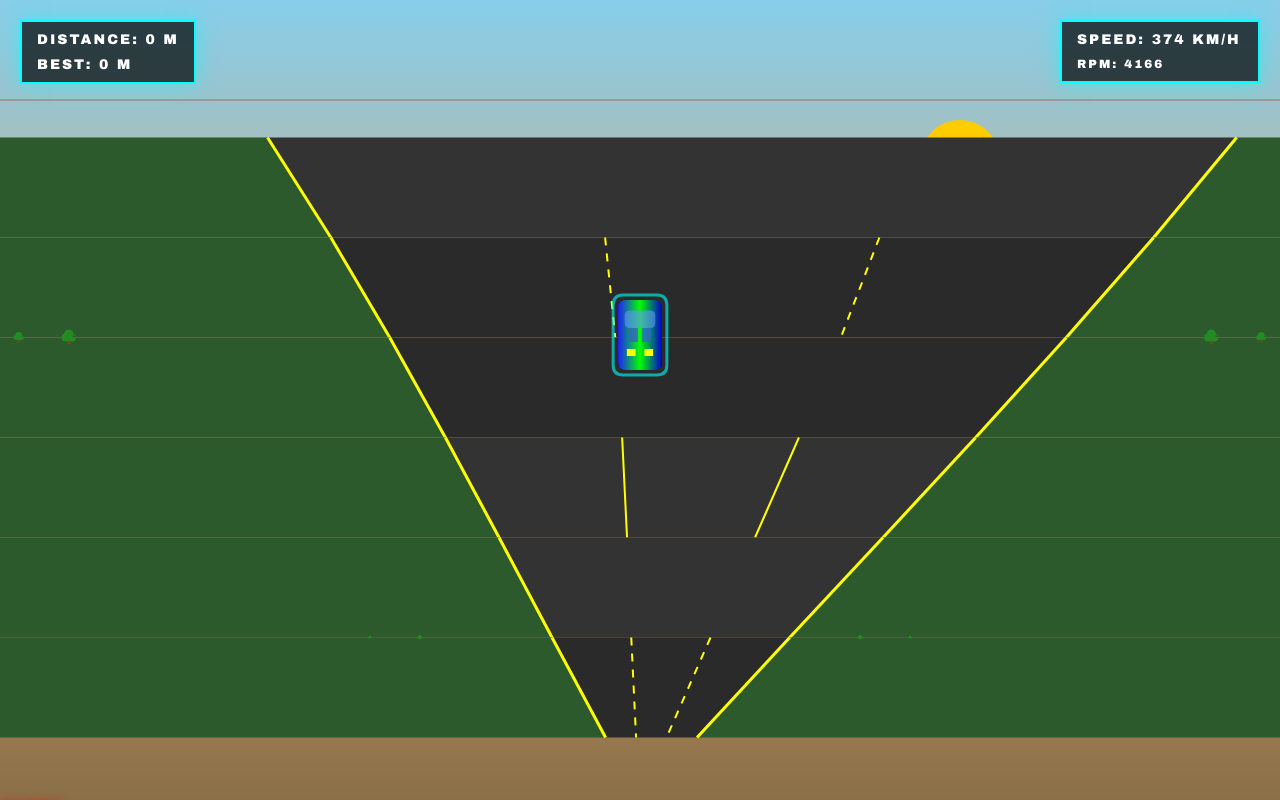
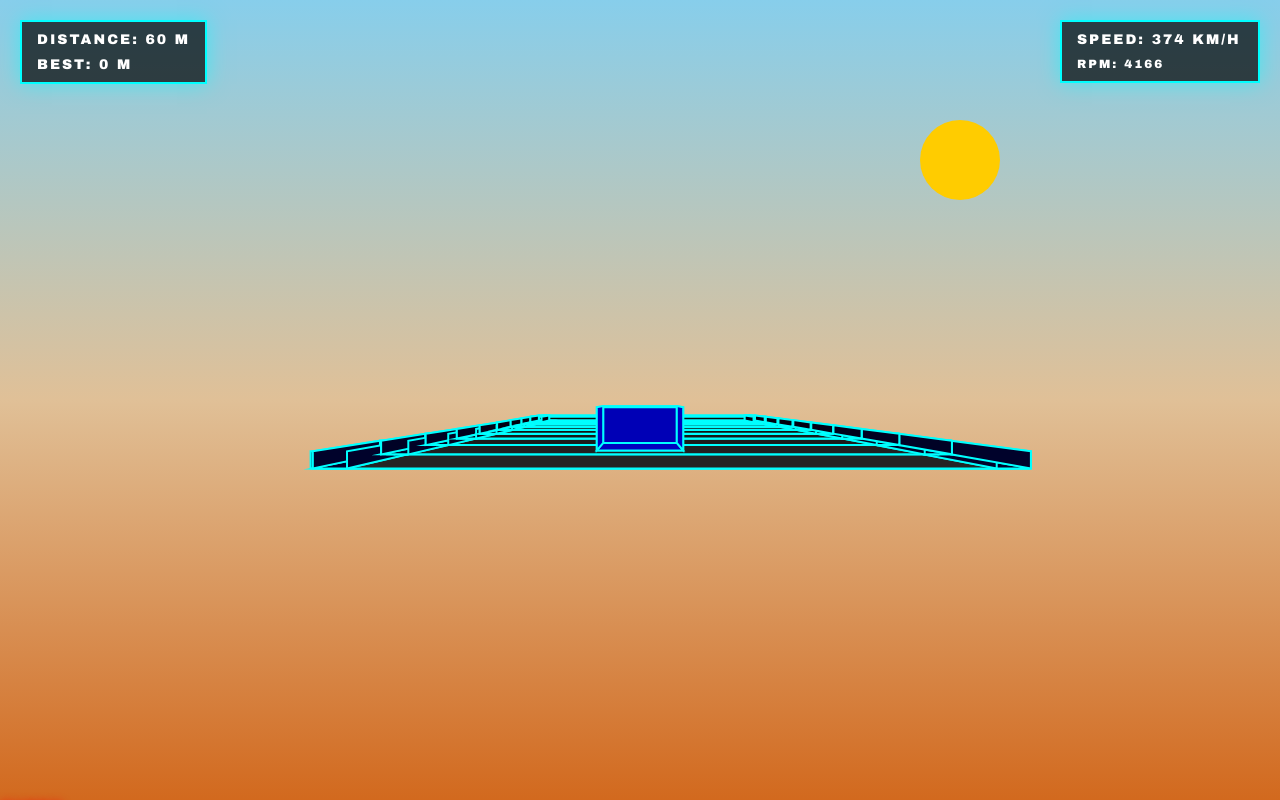
Before and after one commit to SHIBAxSHIBOOO/retro-car-game, a plain HTML site: page index.html in a window 1280 px wide. Both pictures are taken after a click on the button "START GAME". Drawn offline with Linux system fonts and the light colour scheme.

Commit message:
Complete 3D overhaul: Real 3D cube rendering with perspective camera system - no sprites!

```diff
--- a/index.html
+++ b/index.html
@@ -295,9 +295,162 @@
       canvas.height = window.innerHeight;
     });
 
+    // ==================== SIMPLE 3D ENGINE ====================
+    class Vec3 {
+      constructor(x = 0, y = 0, z = 0) {
+        this.x = x;
+        this.y = y;
+        this.z = z;
+      }
+
+      add(v) {
+        return new Vec3(this.x + v.x, this.y + v.y, this.z + v.z);
+      }
+
+      sub(v) {
+        return new Vec3(this.x - v.x, this.y - v.y, this.z - v.z);
+      }
+
+      scale(s) {
+        return new Vec3(this.x * s, this.y * s, this.z * s);
+      }
+    }
+
+    class Cube {
+      constructor(x, y, z, width, height, depth, color) {
+        this.pos = new Vec3(x, y, z);
+        this.w = width;
+        this.h = height;
+        this.d = depth;
+        this.color = color;
+        this.rotX = 0;
+        this.rotY = 0;
+        this.rotZ = 0;
+      }
+
+      getVertices() {
+        const hw = this.w / 2;
+        const hh = this.h / 2;
+        const hd = this.d / 2;
+
+        let vertices = [
+          new Vec3(-hw, -hh, -hd),
+          new Vec3(hw, -hh, -hd),
+          new Vec3(hw, hh, -hd),
+          new Vec3(-hw, hh, -hd),
+          new Vec3(-hw, -hh, hd),
+          new Vec3(hw, -hh, hd),
+          new Vec3(hw, hh, hd),
+          new Vec3(-hw, hh, hd)
+        ];
+
+        // Rotation X
+        let cosX = Math.cos(this.rotX);
+        let sinX = Math.sin(this.rotX);
+        vertices = vertices.map(v => {
+          let ny = v.y * cosX - v.z * sinX;
+          let nz = v.y * sinX + v.z * cosX;
+          return new Vec3(v.x, ny, nz);
+        });
+
+        // Rotation Y
+        let cosY = Math.cos(this.rotY);
+        let sinY = Math.sin(this.rotY);
+        vertices = vertices.map(v => {
+          let nx = v.x * cosY + v.z * sinY;
+          let nz = -v.x * sinY + v.z * cosY;
+          return new Vec3(nx, v.y, nz);
+        });
+
+        // Rotation Z
+        let cosZ = Math.cos(this.rotZ);
+        let sinZ = Math.sin(this.rotZ);
+        vertices = vertices.map(v => {
+          let nx = v.x * cosZ - v.y * sinZ;
+          let ny = v.x * sinZ + v.y * cosZ;
+          return new Vec3(nx, ny, v.z);
+        });
+
+        // Translate
+        return vertices.map(v => v.add(this.pos));
+      }
+
+      project(camera) {
+        const vertices = this.getVertices();
+        const projected = [];
+
+        for (let v of vertices) {
+          const rel = v.sub(camera);
+          if (rel.z <= 0.1) continue; // Behind camera
+
+          const scale = camera.z / (rel.z + 300);
+          const x = canvas.width / 2 + rel.x * scale;
+          const y = canvas.height / 2 - rel.y * scale;
+          const z = rel.z;
+
+          projected.push({ x, y, z, original: rel });
+        }
+
+        return projected;
+      }
+    }
+
+    function drawCube3D(cube, camera) {
+      const proj = cube.project(camera);
+      if (proj.length === 0) return;
+
+      // Draw cube faces
+      const edges = [
+        [0, 1], [1, 2], [2, 3], [3, 0], // Front
+        [4, 5], [5, 6], [6, 7], [7, 4], // Back
+        [0, 4], [1, 5], [2, 6], [3, 7]  // Sides
+      ];
+
+      ctx.strokeStyle = '#0ff';
+      ctx.lineWidth = 2;
+      ctx.fillStyle = cube.color;
+
+      // Simple face rendering
+      const faces = [
+        [0, 1, 2, 3], // Front
+        [4, 5, 6, 7], // Back
+        [0, 1, 5, 4], // Bottom
+        [3, 2, 6, 7], // Top
+        [0, 3, 7, 4], // Left
+        [1, 2, 6, 5]  // Right
+      ];
+
+      for (let face of faces) {
+        if (face.every(i => i < proj.length)) {
+          ctx.beginPath();
+          ctx.moveTo(proj[face[0]].x, proj[face[0]].y);
+          for (let i = 1; i < face.length; i++) {
+            ctx.lineTo(proj[face[i]].x, proj[face[i]].y);
+          }
+          ctx.closePath();
+
+          // Calculate face brightness based on depth
+          const avgZ = face.reduce((sum, i) => sum + proj[i].z, 0) / face.length;
+          const brightness = Math.max(0.3, 1 - avgZ / 1000);
+
+          ctx.fillStyle = adjustBrightness(cube.color, brightness);
+          ctx.fill();
+          ctx.stroke();
+        }
+      }
+    }
+
+    function adjustBrightness(color, brightness) {
+      const c = parseInt(color.replace('#', ''), 16);
+      const r = Math.floor(((c >> 16) & 255) * brightness);
+      const g = Math.floor(((c >> 8) & 255) * brightness);
+      const b = Math.floor((c & 255) * brightness);
+      return `rgb(${r},${g},${b})`;
+    }
+
     // ==================== GAME STATE ====================
     const gameState = {
-      mode: 'menu', // menu, playing, gameover
+      mode: 'menu',
       distance: 0,
       speed: 0,
       targetSpeed: 0,
@@ -326,57 +479,23 @@
       space: false
     };
 
-    // ==================== 3D ROAD SYSTEM ====================
     const roadSegments = [];
-    const roadConfig = {
-      segmentLength: 100,
-      roadWidth: 300,
-      lanes: 3,
-      laneWidth: 100
-    };
+    const obstacles = [];
+    const camera = new Vec3(0, 30, 0);
 
-    const obstacles = [];
+    // ==================== ROAD GENERATION ====================
+    function generateRoad() {
+      roadSegments.length = 0;
+      for (let i = -50; i < 150; i++) {
+        const z = i * 100;
+        const wobble = Math.sin(i * 0.15) * 20;
 
-    function generateRoadSegments() {
-      roadSegments.length = 0;
-      for (let i = 0; i < 150; i++) {
-        roadSegments.push({
-          z: i * roadConfig.segmentLength,
-          wobble: Math.sin(i * 0.15) * 40,
-          width: roadConfig.roadWidth,
-          curve: Math.sin(i * 0.08) * 0.3
-        });
+        const leftEdge = new Cube(wobble - 200, -5, z, 20, 10, 100, '#333');
+        const rightEdge = new Cube(wobble + 200, -5, z, 20, 10, 100, '#333');
+        const road = new Cube(wobble, -5, z, 400, 10, 100, '#2a2a2a');
+
+        roadSegments.push({ left: leftEdge, right: rightEdge, road: road, z });
       }
-    }
-
-    function screenToRoad(x, z) {
-      const depth = z / (canvas.height - 100);
-      const horizonY = 100;
-      const centerX = canvas.width / 2;
-      const screenY = horizonY + depth * (canvas.height - horizonY);
-      const roadScreenWidth = (1 - depth) * canvas.width * 0.8;
-
-      return {
-        x: ((x - centerX) / roadScreenWidth) * roadConfig.roadWidth,
-        screenY: screenY
-      };
-    }
-
-    function roadToScreen(x, z) {
-      const depth = z / (canvas.height - 100);
-      if (depth <= 0 || depth >= 1) return null;
-
-      const horizonY = 100;
-      const centerX = canvas.width / 2;
-      const roadScreenWidth = (1 - depth) * canvas.width * 0.8;
-      const screenY = horizonY + depth * (canvas.height - horizonY);
-      const screenX = centerX + (x / roadConfig.roadWidth) * roadScreenWidth;
-
-      return {
-        x: screenX,
-        y: screenY,
-        width: roadScreenWidth
-      };
     }
 
     // ==================== RENDERING ====================
@@ -389,258 +508,91 @@
         gradient.addColorStop(1, '#0f3460');
       } else {
         gradient.addColorStop(0, '#87ceeb');
-        gradient.addColorStop(0.5, '#d4a574');
-        gradient.addColorStop(1, '#8b6f47');
+        gradient.addColorStop(0.5, '#e0c097');
+        gradient.addColorStop(1, '#d2691e');
       }
 
       ctx.fillStyle = gradient;
       ctx.fillRect(0, 0, canvas.width, canvas.height);
 
       // Sun/Moon
-      const sunX = canvas.width * 0.75;
-      const sunY = canvas.height * 0.2;
       ctx.fillStyle = config.nightMode ? '#e0e0e0' : '#ffcc00';
       ctx.beginPath();
-      ctx.arc(sunX, sunY, 40, 0, Math.PI * 2);
+      ctx.arc(canvas.width * 0.75, canvas.height * 0.2, 40, 0, Math.PI * 2);
       ctx.fill();
+    }
 
-      // Stars
-      if (config.nightMode) {
-        ctx.fillStyle = '#fff';
-        for (let i = 0; i < 100; i++) {
-          const x = (i * 73.5) % canvas.width;
-          const y = ((i * 97.3) % 80) + 10;
-          ctx.fillRect(x, y, 1, 1);
+    function drawGame() {
+      drawBackground();
+
+      // Update camera
+      camera.x = gameState.playerLane * 100 - 100;
+      camera.z = gameState.roadPosition;
+      camera.y = 30;
+
+      // Draw road
+      for (let seg of roadSegments) {
+        if (Math.abs(seg.z - camera.z) < 1000) {
+          drawCube3D(seg.road, camera);
+          drawCube3D(seg.left, camera);
+          drawCube3D(seg.right, camera);
         }
       }
 
-      // Horizon line
-      ctx.strokeStyle = config.nightMode ? '#333' : '#999';
-      ctx.lineWidth = 2;
-      ctx.beginPath();
-      ctx.moveTo(0, 100);
-      ctx.lineTo(canvas.width, 100);
-      ctx.stroke();
-    }
-
-    function drawRoad3D() {
-      const cameraZ = gameState.roadPosition;
-      const cameraX = gameState.playerLane * roadConfig.laneWidth - roadConfig.roadWidth / 2;
-
-      for (let i = 0; i < roadSegments.length; i++) {
-        const seg = roadSegments[i];
-        const nextSeg = roadSegments[i + 1] || seg;
-
-        const relZ = seg.z - cameraZ;
-        const nextRelZ = nextSeg.z - cameraZ;
-
-        if (relZ > canvas.height || nextRelZ < 0) continue;
-
-        const road1 = roadToScreen(seg.wobble, relZ);
-        const road2 = roadToScreen(nextSeg.wobble, nextRelZ);
-
-        if (!road1 || !road2) continue;
-
-        // Road surface
-        ctx.fillStyle = (Math.floor(i / 2) % 2) === 0 ? '#2a2a2a' : '#333';
-        ctx.beginPath();
-        ctx.moveTo(road1.x - road1.width / 2, road1.y);
-        ctx.lineTo(road1.x + road1.width / 2, road1.y);
-        ctx.lineTo(road2.x + road2.width / 2, road2.y);
-        ctx.lineTo(road2.x - road2.width / 2, road2.y);
-        ctx.closePath();
-        ctx.fill();
-
-        // Grass/shoulders
-        ctx.fillStyle = config.nightMode ? '#1a3a1a' : '#2d5a2d';
-        ctx.beginPath();
-        ctx.moveTo(0, road1.y);
-        ctx.lineTo(road1.x - road1.width / 2, road1.y);
-        ctx.lineTo(road2.x - road2.width / 2, road2.y);
-        ctx.lineTo(0, road2.y);
-        ctx.closePath();
-        ctx.fill();
-
-        ctx.beginPath();
-        ctx.moveTo(canvas.width, road1.y);
-        ctx.lineTo(road1.x + road1.width / 2, road1.y);
-        ctx.lineTo(road2.x + road2.width / 2, road2.y);
-        ctx.lineTo(canvas.width, road2.y);
-        ctx.closePath();
-        ctx.fill();
-
-        // Lane lines
-        if (i % 2 === 0) {
-          ctx.strokeStyle = config.nightMode ? '#444' : '#ffff00';
-          ctx.lineWidth = 2;
-
-          for (let lane = 1; lane < roadConfig.lanes; lane++) {
-            const laneX1 = road1.x - road1.width / 2 + (lane / roadConfig.lanes) * road1.width;
-            const laneX2 = road2.x - road2.width / 2 + (lane / roadConfig.lanes) * road2.width;
-
-            ctx.setLineDash(i % 4 === 0 ? [8, 8] : []);
-            ctx.beginPath();
-            ctx.moveTo(laneX1, road1.y);
-            ctx.lineTo(laneX2, road2.y);
-            ctx.stroke();
-            ctx.setLineDash([]);
-          }
-        }
-
-        // Edge lines
-        ctx.strokeStyle = config.nightMode ? '#666' : '#ffff00';
-        ctx.lineWidth = 3;
-        ctx.beginPath();
-        ctx.moveTo(road1.x - road1.width / 2, road1.y);
-        ctx.lineTo(road2.x - road2.width / 2, road2.y);
-        ctx.stroke();
-        ctx.beginPath();
-        ctx.moveTo(road1.x + road1.width / 2, road1.y);
-        ctx.lineTo(road2.x + road2.width / 2, road2.y);
-        ctx.stroke();
+      // Draw obstacles
+      for (let obs of obstacles) {
+        drawCube3D(obs.cube, camera);
       }
 
-      // Trees
-      drawTrees3D();
-    }
+      // Draw player car
+      const playerCar = new Cube(
+        gameState.playerLane * 100 - 100,
+        10,
+        gameState.roadPosition + 200,
+        60,
+        30,
+        80,
+        '#0f0'
+      );
+      drawCube3D(playerCar, camera);
 
-    function drawTrees3D() {
-      const cameraZ = gameState.roadPosition;
+      // Speed lines
+      if (gameState.speed > 300) {
+        ctx.strokeStyle = `rgba(0, 255, 255, ${(gameState.speed - 300) / 300 * 0.5})`;
+        ctx.lineWidth = 3;
+        for (let i = 0; i < 5; i++) {
+          const offset = (gameState.roadPosition * 2 + i * 100) % canvas.height;
+          ctx.beginPath();
+          ctx.moveTo(0, offset);
+          ctx.lineTo(canvas.width, offset);
+          ctx.stroke();
+        }
+      }
 
-      for (let i = 0; i < 30; i++) {
-        const treeZ = i * 300;
-        const relZ = treeZ - cameraZ;
-
-        if (relZ > canvas.height || relZ < 0) continue;
-
-        const leftPos = roadToScreen(-roadConfig.roadWidth * 0.8, relZ);
-        const rightPos = roadToScreen(roadConfig.roadWidth * 0.8, relZ);
-
-        if (!leftPos || !rightPos) continue;
-
-        const scale = leftPos.width / canvas.width * 0.5;
-
-        // Left trees
-        drawTree(leftPos.x - 30, leftPos.y, scale);
-        drawTree(leftPos.x - 80, leftPos.y, scale * 0.7);
-
-        // Right trees
-        drawTree(rightPos.x + 30, rightPos.y, scale);
-        drawTree(rightPos.x + 80, rightPos.y, scale * 0.7);
+      // Crash flash
+      if (gameState.crashed) {
+        ctx.fillStyle = 'rgba(255, 0, 0, 0.3)';
+        ctx.fillRect(0, 0, canvas.width, canvas.height);
       }
-    }
-
-    function drawTree(x, y, scale) {
-      const w = 30 * scale;
-      const h = 60 * scale;
-
-      // Trunk
-      ctx.fillStyle = '#8b4513';
-      ctx.fillRect(x - w * 0.15, y, w * 0.3, h * 0.4);
-
-      // Foliage
-      ctx.fillStyle = config.nightMode ? '#1a4a1a' : '#228b22';
-      ctx.beginPath();
-      ctx.arc(x, y - h * 0.2, w * 0.6, 0, Math.PI * 2);
-      ctx.arc(x - w * 0.4, y, w * 0.5, 0, Math.PI * 2);
-      ctx.arc(x + w * 0.4, y, w * 0.5, 0, Math.PI * 2);
-      ctx.fill();
-    }
-
-    function drawCar3D(x, z, color, isPlayer = false) {
-      const roadPos = roadToScreen(x, z - gameState.roadPosition);
-      if (!roadPos) return;
-
-      const depth = (z - gameState.roadPosition) / canvas.height;
-      const scale = Math.max(0.3, 1 - depth * 0.5);
-
-      const w = 50 * scale;
-      const h = 80 * scale;
-
-      // Shadow
-      ctx.fillStyle = 'rgba(0,0,0,0.5)';
-      ctx.fillRect(roadPos.x - w / 2, roadPos.y + h * 0.8, w, h * 0.15);
-
-      // Car body
-      const gradient = ctx.createLinearGradient(roadPos.x - w / 2, roadPos.y, roadPos.x + w / 2, roadPos.y);
-      gradient.addColorStop(0, lighten(color, 30));
-      gradient.addColorStop(0.5, color);
-      gradient.addColorStop(1, darken(color, 30));
-
-      ctx.fillStyle = gradient;
-      roundRect(roadPos.x - w / 2, roadPos.y, w, h, 8);
-      ctx.fill();
-
-      // Windshield
-      ctx.fillStyle = 'rgba(100, 150, 255, 0.6)';
-      roundRect(roadPos.x - w * 0.35, roadPos.y + h * 0.15, w * 0.7, h * 0.25, 5);
-      ctx.fill();
-
-      // Windows
-      ctx.fillStyle = 'rgba(50, 100, 200, 0.8)';
-      ctx.fillRect(roadPos.x - w * 0.25, roadPos.y + h * 0.4, w * 0.2, h * 0.2);
-      ctx.fillRect(roadPos.x + w * 0.05, roadPos.y + h * 0.4, w * 0.2, h * 0.2);
-
-      // Headlights
-      ctx.fillStyle = '#ffff00';
-      ctx.fillRect(roadPos.x - w * 0.3, roadPos.y + h * 0.7, w * 0.2, h * 0.1);
-      ctx.fillRect(roadPos.x + w * 0.1, roadPos.y + h * 0.7, w * 0.2, h * 0.1);
-
-      if (isPlayer) {
-        // Player glow
-        ctx.strokeStyle = '#0ff';
-        ctx.lineWidth = 3;
-        ctx.globalAlpha = 0.6;
-        roundRect(roadPos.x - w / 2 - 5, roadPos.y - 5, w + 10, h + 10, 10);
-        ctx.stroke();
-        ctx.globalAlpha = 1;
-      }
-    }
-
-    function roundRect(x, y, w, h, r) {
-      ctx.beginPath();
-      ctx.moveTo(x + r, y);
-      ctx.lineTo(x + w - r, y);
-      ctx.quadraticCurveTo(x + w, y, x + w, y + r);
-      ctx.lineTo(x + w, y + h - r);
-      ctx.quadraticCurveTo(x + w, y + h, x + w - r, y + h);
-      ctx.lineTo(x + r, y + h);
-      ctx.quadraticCurveTo(x, y + h, x, y + h - r);
-      ctx.lineTo(x, y + r);
-      ctx.quadraticCurveTo(x, y, x + r, y);
-      ctx.closePath();
-    }
-
-    function lighten(color, amount) {
-      const c = parseInt(color.replace('#', ''), 16);
-      const r = Math.min(255, ((c >> 16) & 255) + amount);
-      const g = Math.min(255, ((c >> 8) & 255) + amount);
-      const b = Math.min(255, (c & 255) + amount);
-      return `rgb(${r},${g},${b})`;
-    }
-
-    function darken(color, amount) {
-      const c = parseInt(color.replace('#', ''), 16);
-      const r = Math.max(0, ((c >> 16) & 255) - amount);
-      const g = Math.max(0, ((c >> 8) & 255) - amount);
-      const b = Math.max(0, (c & 255) - amount);
-      return `rgb(${r},${g},${b})`;
     }
 
     // ==================== GAME LOGIC ====================
     function spawnObstacle() {
+      const lane = Math.floor(Math.random() * 3);
+      const colors = ['#ff6b6b', '#ff9ff3', '#54a0ff', '#48dbfb', '#1dd1a1', '#ffa502'];
+      const z = gameState.roadPosition + canvas.height + 500;
+
       obstacles.push({
-        lane: Math.floor(Math.random() * 3),
-        z: gameState.roadPosition + canvas.height + 100,
+        lane,
+        z,
         speed: gameState.speed * (0.6 + Math.random() * 0.3),
-        color: ['#ff6b6b', '#ff9ff3', '#54a0ff', '#48dbfb', '#1dd1a1', '#ffa502'][Math.floor(Math.random() * 6)]
+        cube: new Cube(lane * 100 - 100, 10, z, 60, 30, 80, colors[Math.floor(Math.random() * colors.length)])
       });
     }
 
     function updateGame(deltaTime) {
       const dt = deltaTime / 1000;
 
-      // Speed calculation
       const baseSpeed = 150 + config.speedMult * 100;
 
       if (input.up) {
@@ -658,12 +610,10 @@
       gameState.speed += (gameState.targetSpeed - gameState.speed) * 0.1;
       gameState.roadPosition += gameState.speed * dt;
 
-      // Generate turbo
       if (!input.up && gameState.turbo < gameState.maxTurbo) {
         gameState.turbo += deltaTime * 0.02;
       }
 
-      // Lane change
       if (input.left) {
         gameState.targetLane = Math.max(0, gameState.targetLane - 1);
         input.left = false;
@@ -675,74 +625,34 @@
 
       gameState.playerLane += (gameState.targetLane - gameState.playerLane) * 0.15;
 
-      // Obstacle spawning
       if (Math.random() < 0.02 * config.trafficMult) {
         spawnObstacle();
       }
 
-      // Update obstacles
       for (let i = obstacles.length - 1; i >= 0; i--) {
         const obs = obstacles[i];
         obs.z += obs.speed * dt;
+        obs.cube.pos.z = obs.z;
 
-        if (obs.z > gameState.roadPosition + canvas.height + 200) {
+        if (obs.z > gameState.roadPosition + 1000) {
           obstacles.splice(i, 1);
           gameState.distance += 10;
           continue;
         }
 
-        // Collision
         if (!config.noCollide) {
-          const relZ = obs.z - gameState.roadPosition;
-          if (relZ > -100 && relZ < 150) {
-            const obsPosX = obs.lane * roadConfig.laneWidth - roadConfig.roadWidth / 2 + roadConfig.laneWidth / 2;
-            const playerPosX = gameState.playerLane * roadConfig.laneWidth - roadConfig.roadWidth / 2 + roadConfig.laneWidth / 2;
-
-            if (Math.abs(obsPosX - playerPosX) < 30) {
+          if (Math.abs(obs.z - (gameState.roadPosition + 200)) < 50) {
+            if (Math.abs(obs.lane - gameState.playerLane) < 0.5) {
               gameState.crashed = true;
             }
           }
         }
       }
 
-      // Update UI
       document.getElementById('distDisplay').textContent = Math.floor(gameState.distance);
       document.getElementById('speedDisplay').textContent = Math.floor(gameState.speed * 1.5);
       document.getElementById('rpmDisplay').textContent = Math.floor((gameState.speed / 600) * 10000);
       document.getElementById('turboFill').style.width = (gameState.turbo / gameState.maxTurbo * 100) + '%';
-    }
-
-    function drawGame() {
-      drawBackground();
-      drawRoad3D();
-
-      // Draw obstacles
-      for (const obs of obstacles) {
-        drawCar3D(obs.lane * roadConfig.laneWidth - roadConfig.roadWidth / 2 + roadConfig.laneWidth / 2, obs.z, obs.color, false);
-      }
-
-      // Draw player car
-      const playerX = gameState.playerLane * roadConfig.laneWidth - roadConfig.roadWidth / 2 + roadConfig.laneWidth / 2;
-      drawCar3D(playerX, gameState.roadPosition + 200, '#0f0', true);
-
-      // Speed lines
-      if (gameState.speed > 300) {
-        ctx.strokeStyle = `rgba(0, 255, 255, ${(gameState.speed - 300) / 300 * 0.5})`;
-        ctx.lineWidth = 3;
-        for (let i = 0; i < 5; i++) {
-          const y = (gameState.roadPosition * 2 + i * 100) % canvas.height;
-          ctx.beginPath();
-          ctx.moveTo(0, y);
-          ctx.lineTo(canvas.width, y);
-          ctx.stroke();
-        }
-      }
-
-      // Crash flash
-      if (gameState.crashed) {
-        ctx.fillStyle = 'rgba(255, 0, 0, 0.3)';
-        ctx.fillRect(0, 0, canvas.width, canvas.height);
-      }
     }
 
     // ==================== INPUT ====================
@@ -752,7 +662,6 @@
       if (key === 's' || key === 'arrowdown') input.down = true;
       if (key === 'a' || key === 'arrowleft') input.left = true;
       if (key === 'd' || key === 'arrowright') input.right = true;
-      if (key === ' ') input.space = true;
 
       if (key === 'enter' && gameState.mode !== 'playing') {
         startGame();
@@ -765,10 +674,9 @@
       if (key === 's' || key === 'arrowdown') input.down = false;
       if (key === 'a' || key === 'arrowleft') input.left = false;
       if (key === 'd' || key === 'arrowright') input.right = false;
-      if (key === ' ') input.space = false;
     });
 
-    // ==================== UI HANDLERS ====================
+    // ==================== UI ====================
     document.getElementById('startBtn').addEventListener('click', startGame);
     document.getElementById('retryBtn').addEventListener('click', startGame);
     document.getElementById('menuBtn').addEventListener('click', () => {
@@ -778,8 +686,8 @@
     });
 
     document.getElementById('settingsBtn').addEventListener('click', () => {
-      document.getElementById('settingsPanel').style.display =
-        document.getElementById('settingsPanel').style.display === 'none' ? 'block' : 'none';
+      const panel = document.getElementById('settingsPanel');
+      panel.style.display = panel.style.display === 'none' ? 'block' : 'none';
     });
 
     document.getElementById('speedMult').addEventListener('input', (e) => {
@@ -819,7 +727,7 @@
       document.getElementById('menu').classList.add('hidden');
       document.getElementById('gameOver').classList.add('hidden');
 
-      generateRoadSegments();
+      generateRoad();
     }
 
     function endGame() {
@@ -836,7 +744,7 @@
     }
 
     // ==================== MAIN LOOP ====================
-    generateRoadSegments();
+    generateRoad();
     let lastTime = performance.now();
 
     function gameLoop(now) {
```
